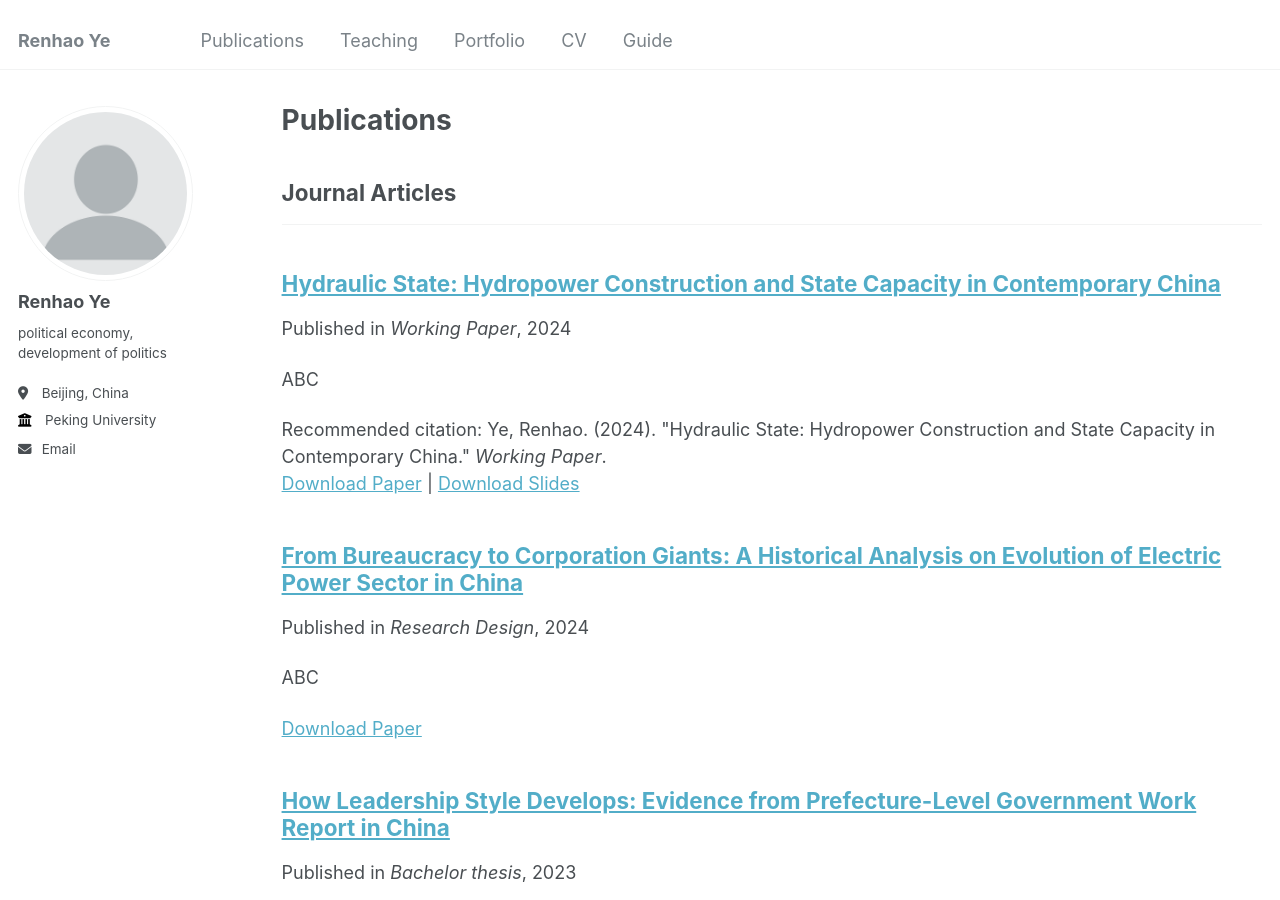
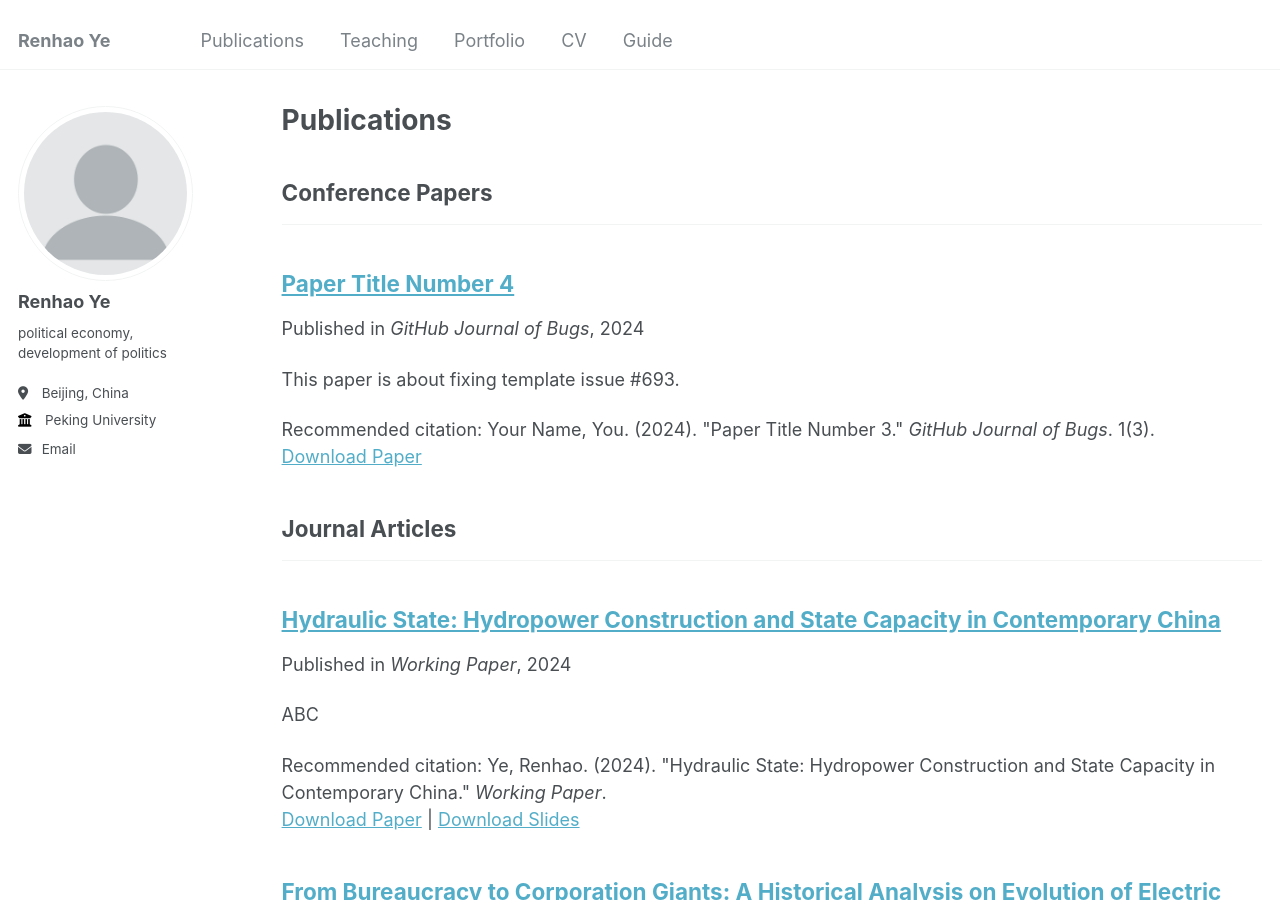
Before and after one commit to thenhow-ye/thenhow-ye.github.io, a Jekyll site: the page built from _pages/publications.html, in a window 1280 px wide and 900 px high. Built offline with Jekyll 4.4.1, drawn with Linux system fonts in a browser that asks for light colours; some of the changed text lies outside the part shown.

Commit message:
Update _config.yml

```diff
--- a/_config.yml
+++ b/_config.yml
@@ -75,12 +75,13 @@ author:
 
 # Publication Category - The following the list of publication categories and their headings
 publication_category:
+  conferences:
+    title: 'Conference Papers'
+  manuscripts:
+    title: 'Journal Articles'
   books:
     title: 'Books'
-  manuscripts:
-    title: 'Journal Articles'
-  conferences:
-    title: 'Conference Papers'
+
 
 # Site Settings
 teaser                   :  # filename of teaser fallback teaser image placed in /images/, .e.g. "500x300.png"
```
